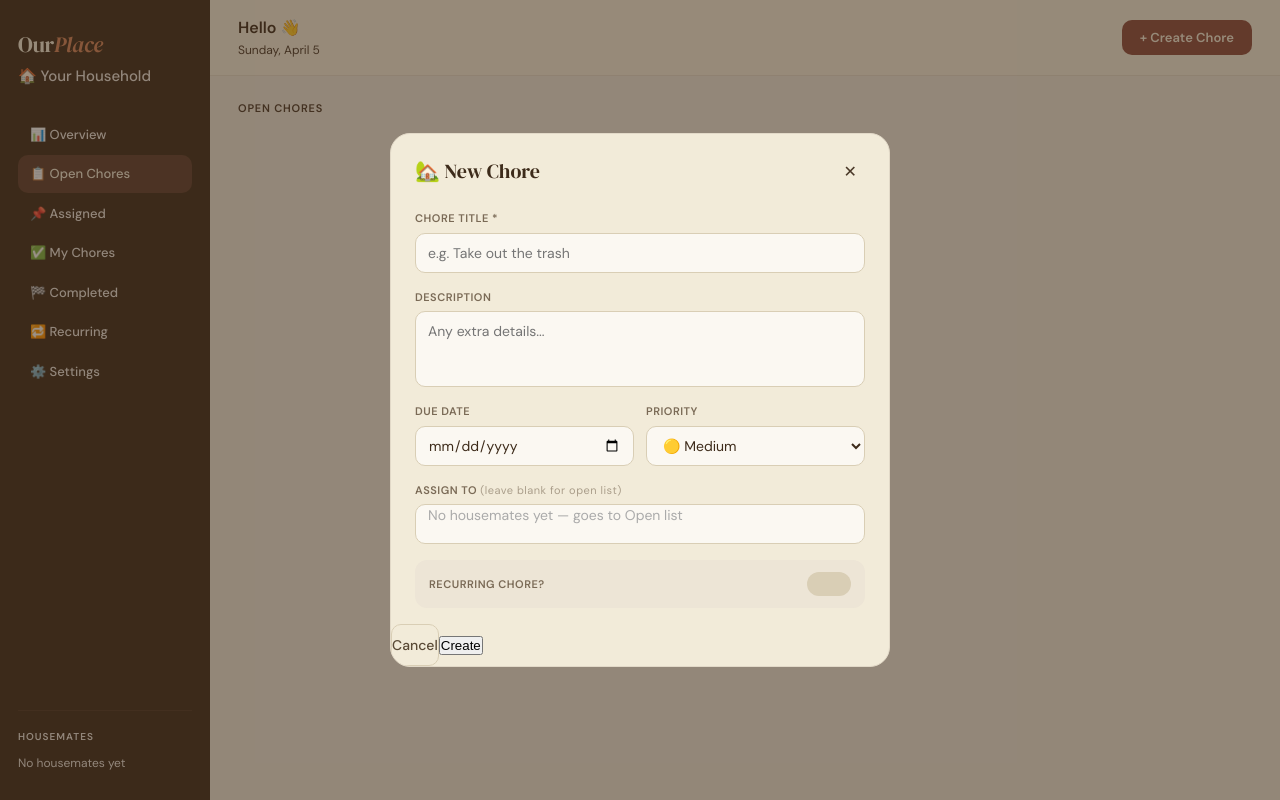
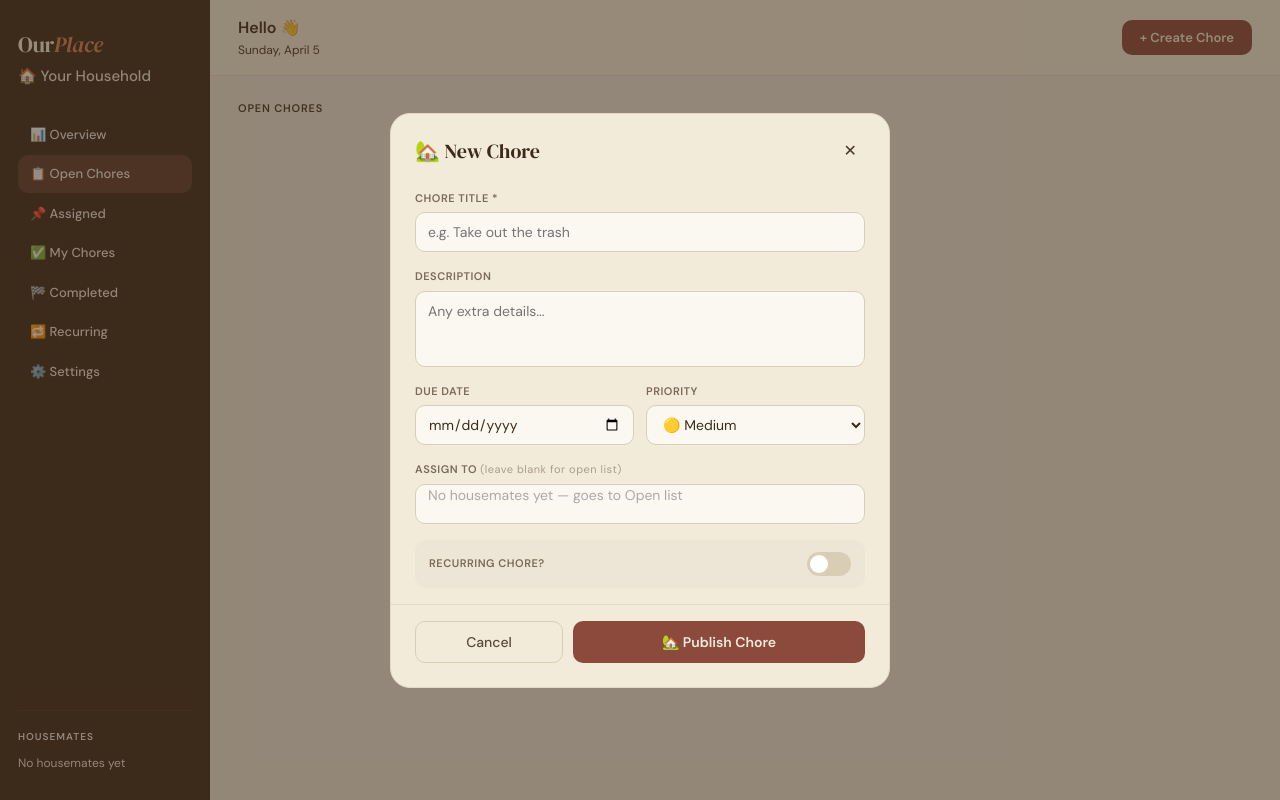
Before and after one commit to JoshuaLall/COP4331C-Group-8--MERN, a React (Vite) app in the folder frontend/: page /dashboard in a window 1280 px wide. Both pictures are taken after a click on the button "+ Create Chore". Built offline with nearby package versions, Linux system fonts and the light colour scheme.

Commit message:
Fix open chores create modal layout

```diff
--- a/frontend/src/pages/Dashboard.tsx
+++ b/frontend/src/pages/Dashboard.tsx
@@ -413,7 +413,7 @@ export default function Dashboard() {
                                     className={`toggle ${isRecurring ? "on" : ""}`}
                                     onClick={() => setIsRecurring(!isRecurring)}
                                 >
-                                    <div className="toggle-knob" />
+                                    <div className="toggle-thumb" />
                                 </div>
                             </div>
 
@@ -434,12 +434,12 @@ export default function Dashboard() {
                             )}
                         </div>
 
-                        <div className="modal-actions">
+                        <div className="modal-footer">
                             <button type="button" className="modal-cancel" onClick={resetModal}>
                                 Cancel
                             </button>
-                            <button type="button" className="modal-save" onClick={handleSubmitChore}>
-                                Create
+                            <button type="button" className="modal-submit" onClick={handleSubmitChore}>
+                                🏡 Publish Chore
                             </button>
                         </div>
                     </div>
```
